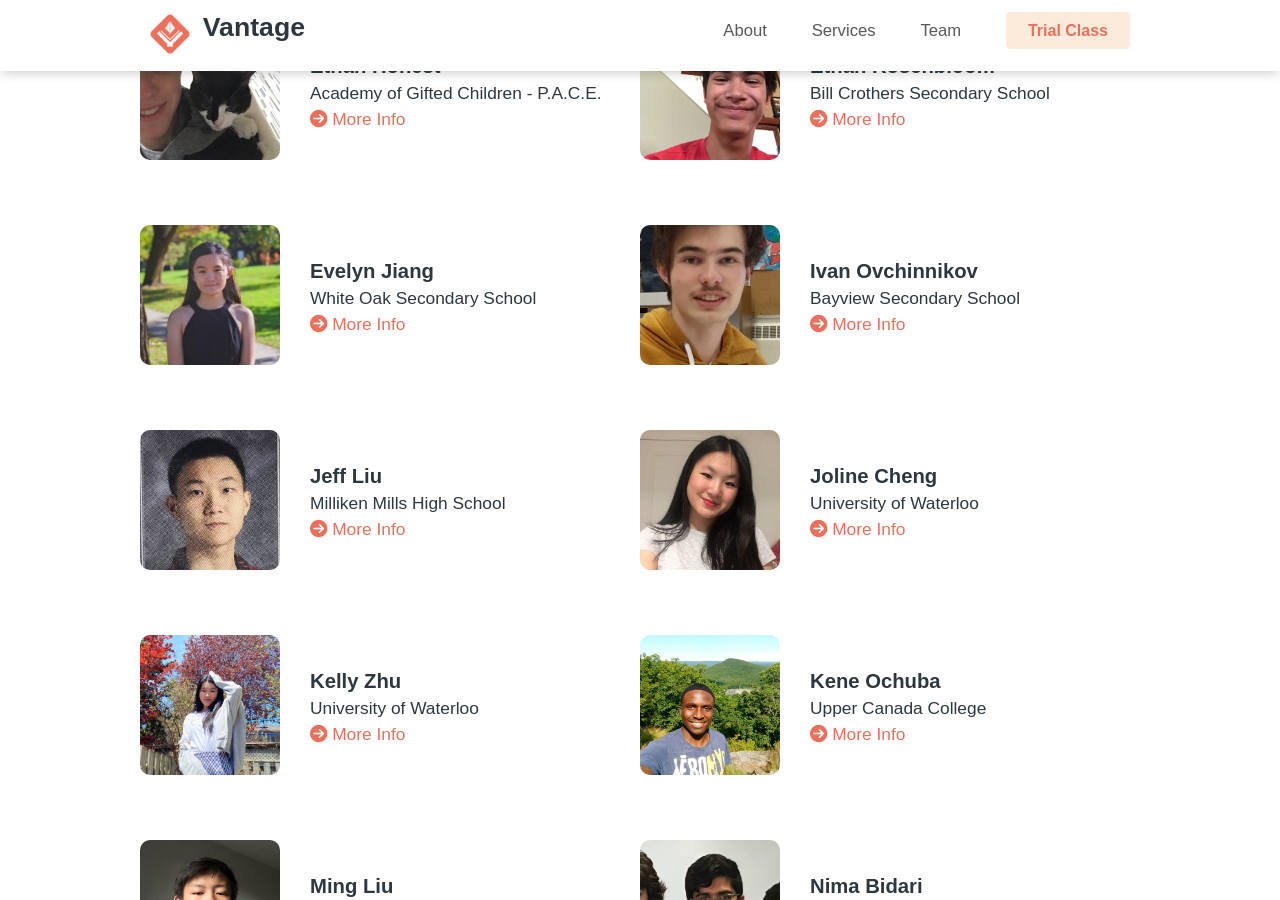
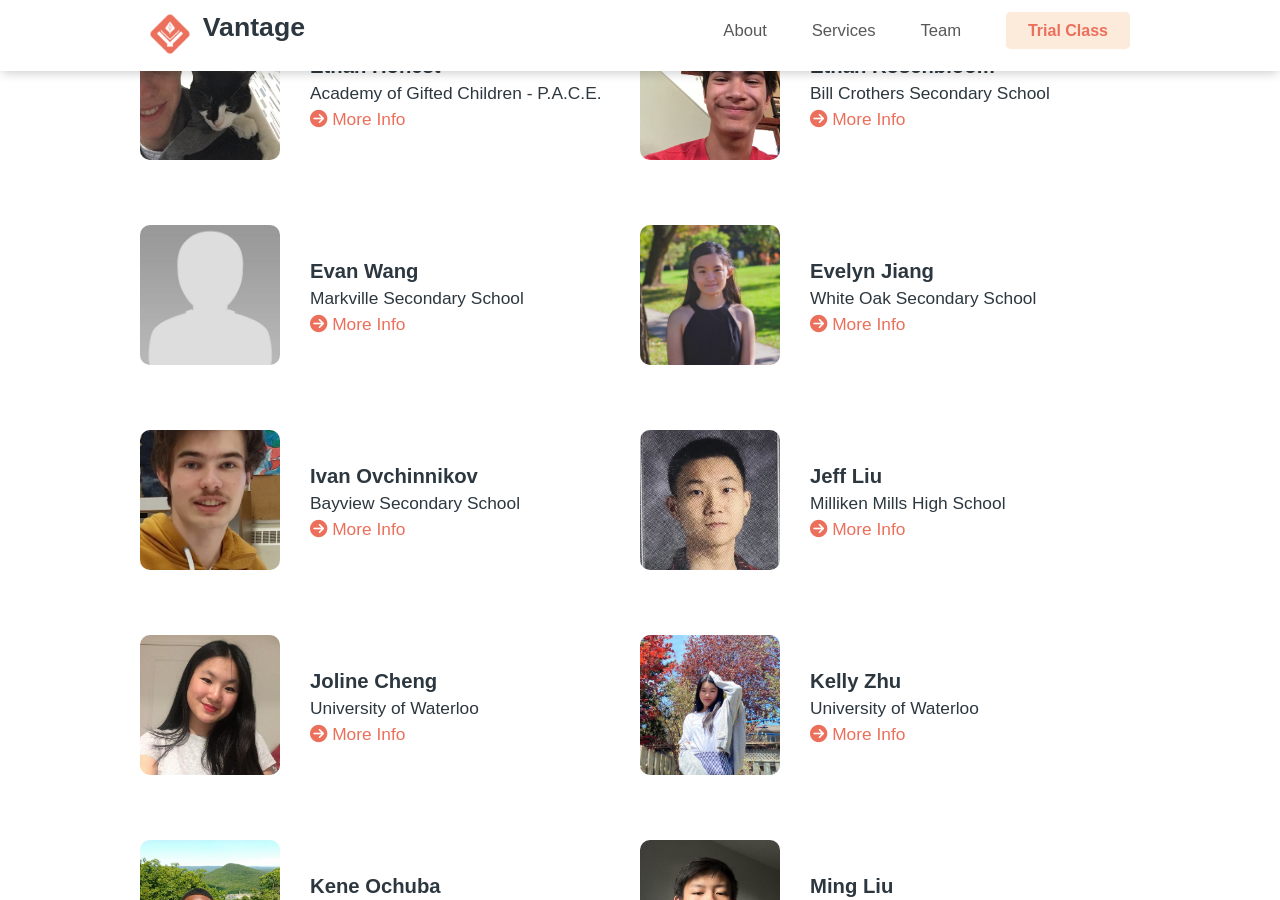
Before and after one commit to vantagetutoring/vantagetutoring.github.io, a Jekyll site: the page built from Static Pages/team.html, in a window 1280 px wide and 900 px high, scrolled down 2142 px. Built offline with Jekyll 4.4.1, drawn with Linux system fonts in a browser that asks for light colours; nearby versions of some CDN libraries; some web fonts are replaced.

Commit message:
team updates

```diff
--- /dev/null
+++ b/_team/ewang.md
@@ -0,0 +1,9 @@
+---
+firstname: "Evan"
+lastname: "Wang"
+group: "tutor"
+img: "placeholder.png"
+grade: 12
+school: "Markville Secondary School"
+subject: "n/a"
+---
```
Also changed, not shown: _team/ean.md (+5 -1 lines), _team/lzhang.md (+2 -0 lines), assets/tutorphotos/ean.png (added), assets/tutorphotos/sraisfirooz.jpg.
